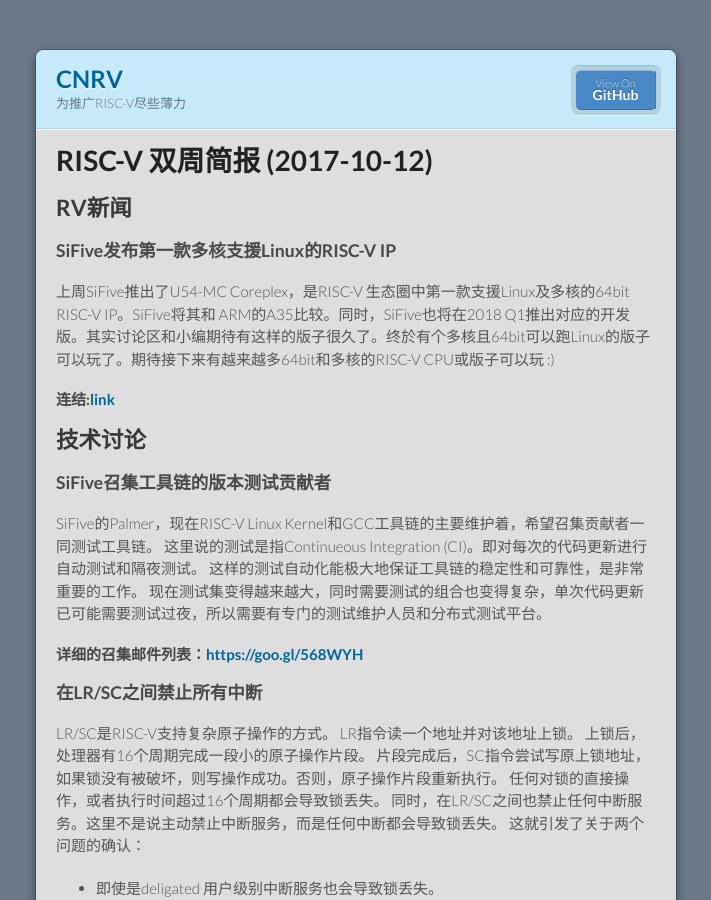
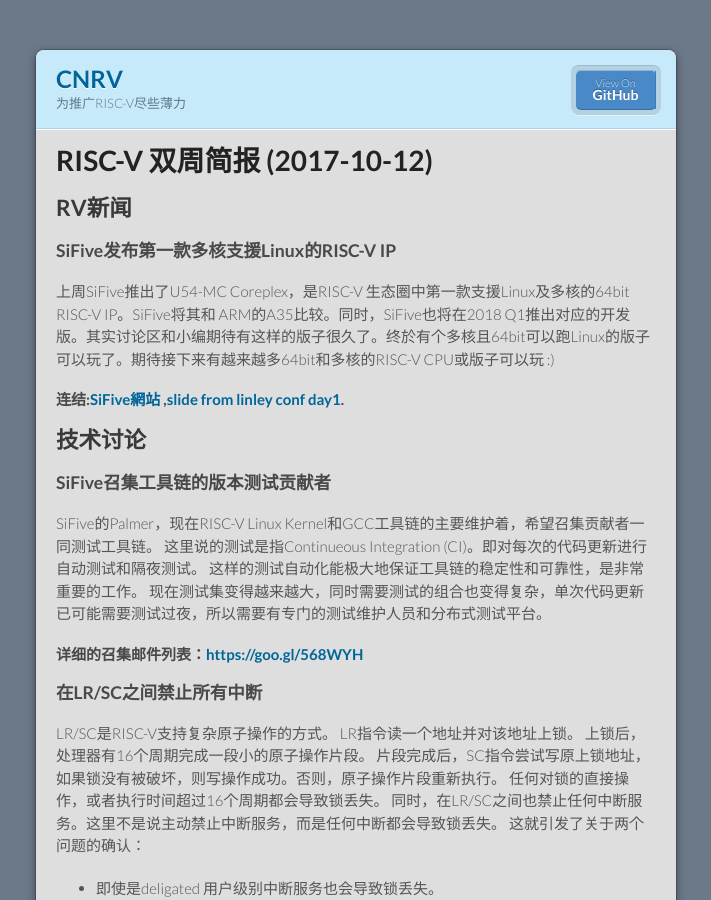
Before and after one commit to cnrv/home, a Jekyll site: the page built from bi-week-rpts/2017-10-12.md, in a window 1280 px wide and 900 px high. Shown: the whole window, without its empty margins (284-995 px from the left). Built offline with Jekyll 4.4.1, drawn with Linux system fonts in a browser that asks for light colours; Markdown is read by kramdown in place of the engine named in the settings; comment, search, counter and statistics services are not loaded; our own code applies the rules of GitHub Pages for plain Markdown files.

Commit message:
再新增從linley那裡的Sifive的slide連結，可惜那個要填個資才有，不過是免費的。
我找不到其他slide連結QQQQQ

```diff
--- a/bi-week-rpts/2017-10-12.md
+++ b/bi-week-rpts/2017-10-12.md
@@ -9,7 +9,7 @@
 ### SiFive发布第一款多核支援Linux的RISC-V IP
 上周SiFive推出了U54-MC Coreplex，是RISC-V 生态圈中第一款支援Linux及多核的64bit RISC-V IP。SiFive将其和 ARM的A35比较。同时，SiFive也将在2018 Q1推出对应的开发版。其实讨论区和小编期待有这样的版子很久了。终於有个多核且64bit可以跑Linux的版子可以玩了。期待接下来有越来越多64bit和多核的RISC-V CPU或版子可以玩 :)
 
-#### 连结:[link](https://www.sifive.com/products/risc-v-core-ip/u54-mc/)
+#### 连结:[SiFive網站](https://www.sifive.com/products/risc-v-core-ip/u54-mc/) ,[slide from linley conf day1](http://www.linleygroup.com/events/agenda.php?num=43&day=1).
 
 ## 技术讨论
 
```
